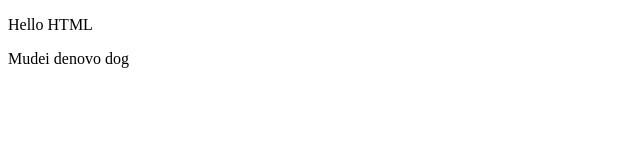
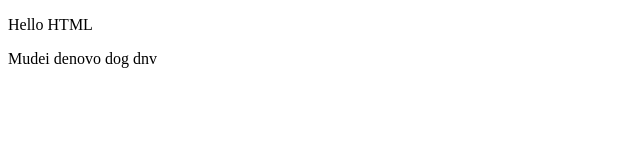
Before and after one commit to Nicolas-Augusto-Almeida/BootCamp-DevJR, a plain HTML site: page index.html in a window 1280 px wide. Shown: the full height of the page, 0-640 px from the left. Drawn offline with Linux system fonts and the light colour scheme.

Commit message:
quarto commit

```diff
--- a/index.html
+++ b/index.html
@@ -7,6 +7,6 @@
 </head>
 <body>
     <p> Hello HTML</p>
-    <p>Mudei denovo dog</p>
+    <p>Mudei denovo dog dnv</p>
 </body>
 </html>
```
